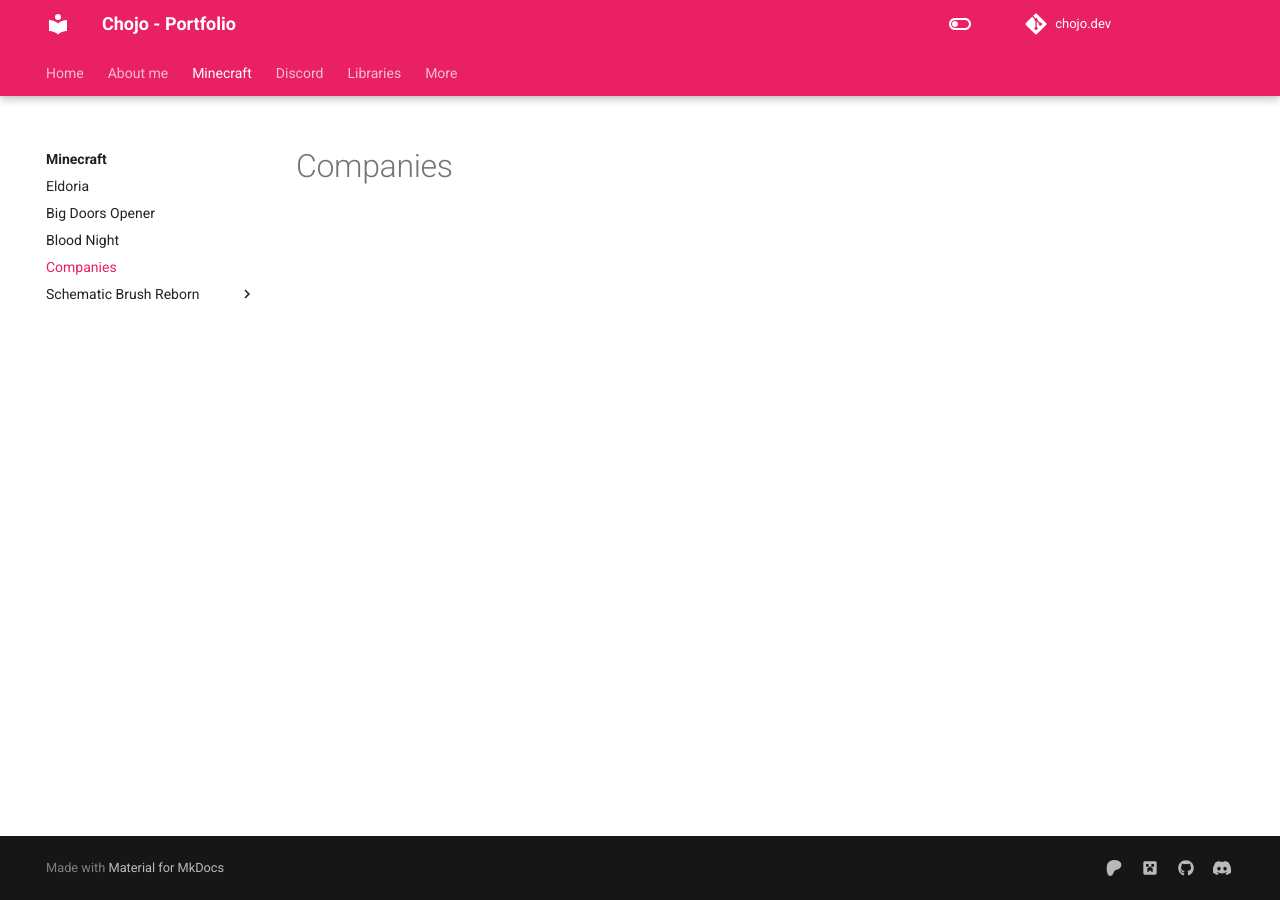
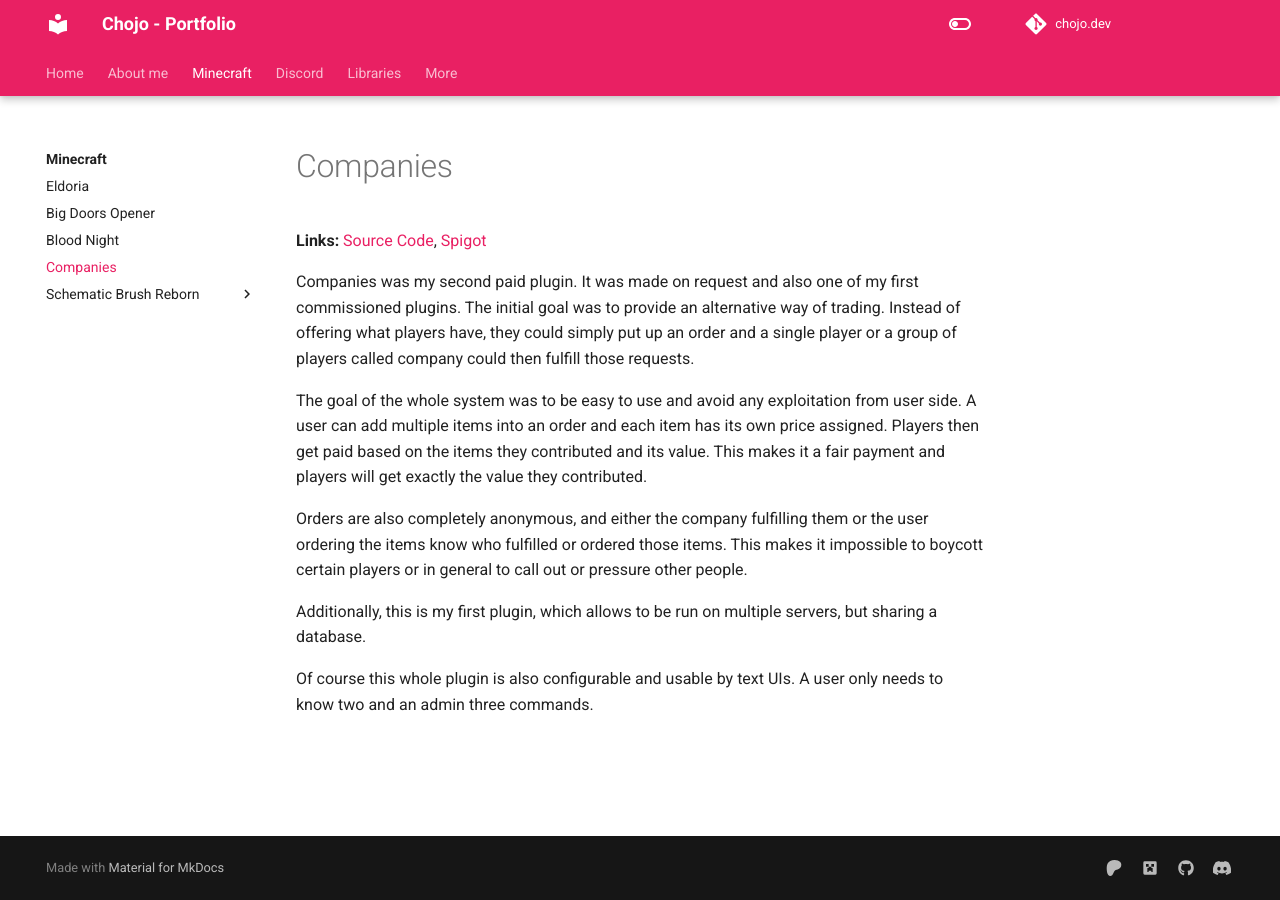
Before and after one commit to rainbowdashlabs/chojodev, an MkDocs documentation site: the page built from docs/minecraft/companies.md, in a window 1280 px wide. Built offline with MkDocs 1.6.1 and Material for MkDocs 9.7.7, drawn with Linux system fonts in a browser that asks for light colours; comment, search, counter and statistics services are not loaded.

Commit message:
Add missing minecraft projects

```diff
--- a/docs/minecraft/companies.md
+++ b/docs/minecraft/companies.md
@@ -1 +1,22 @@
 # Companies
+
+**Links:** [Source Code](https://github.com/eldoriarpg/companies),
+[Spigot](https://www.spigotmc.org/resources/109558/)
+
+Companies was my second paid plugin.
+It was made on request and also one of my first commissioned plugins.
+The initial goal was to provide an alternative way of trading.
+Instead of offering what players have, they could simply put up an order and a single player or a group of players called company could then fulfill those requests.
+
+The goal of the whole system was to be easy to use and avoid any exploitation from user side.
+A user can add multiple items into an order and each item has its own price assigned.
+Players then get paid based on the items they contributed and its value.
+This makes it a fair payment and players will get exactly the value they contributed.
+
+Orders are also completely anonymous, and either the company fulfilling them or the user ordering the items know who fulfilled or ordered those items.
+This makes it impossible to boycott certain players or in general to call out or pressure other people.
+
+Additionally, this is my first plugin, which allows to be run on multiple servers, but sharing a database.
+
+Of course this whole plugin is also configurable and usable by text UIs.
+A user only needs to know two and an admin three commands.
```
Also changed, not shown: docs/minecraft/big_doors_opener.md (+19 -0 lines), docs/minecraft/blood_night.md (+17 -0 lines).
